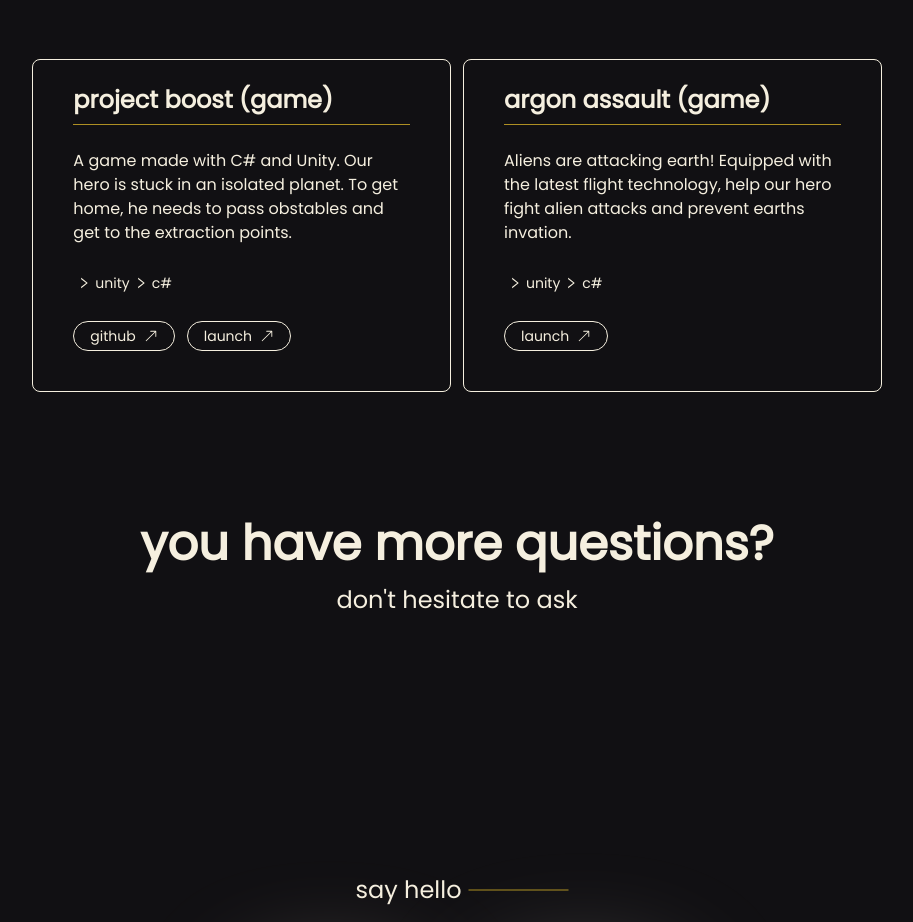
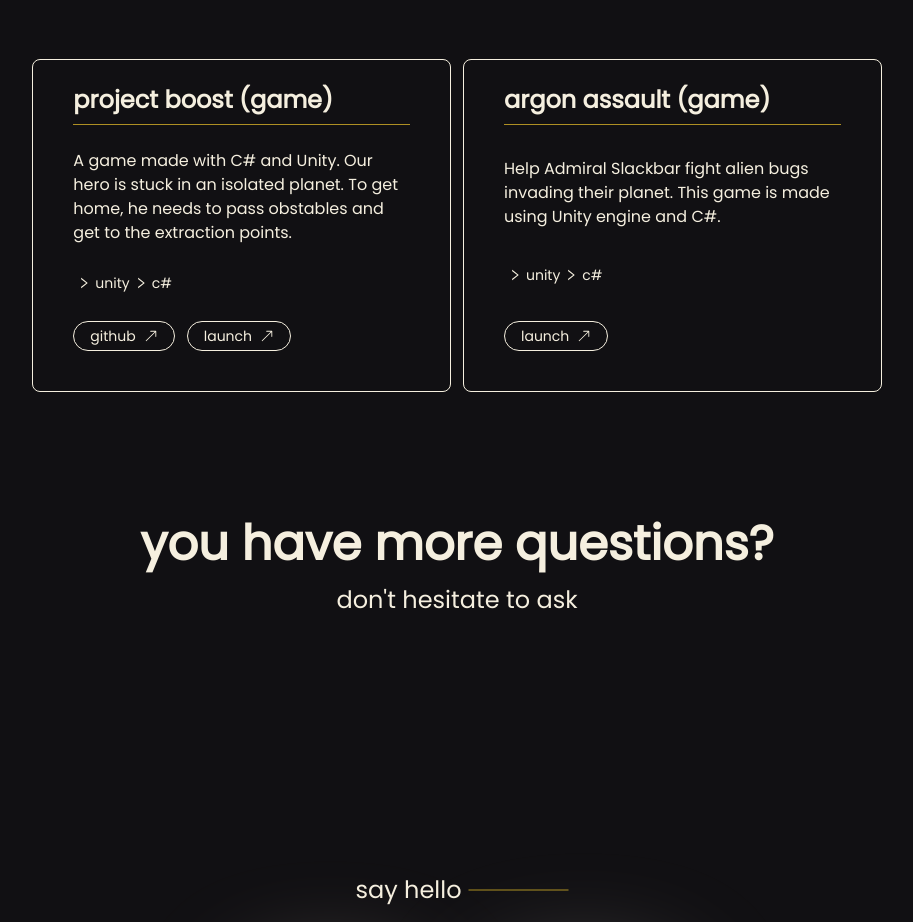
Before and after one commit to JayDampitan/new-portfolio, a Next.js app in the folder my-app/: page / in a window 1280 px wide. Shown: the part 2940-3862 px from the top of the page, without its empty margins (183-1096 px from the left). Built offline with nearby package versions, Linux system fonts and the light colour scheme.

Commit message:
change argon assult description

```diff
--- a/my-app/assets/workData.tsx
+++ b/my-app/assets/workData.tsx
@@ -58,7 +58,7 @@ export const OTHER__WORK__DATA = [
   {
     title: "argon assault (game)",
     description:
-      " Aliens are attacking earth! Equipped with the latest flight technology, help our hero fight alien attacks and prevent earths invation.",
+      " Help Admiral Slackbar fight alien bugs invading their planet. This game is made using Unity engine and C#.",
     background: "bg-gradient-to-r from-[#0ddd8645] to-[#0df1e2]",
     stacks: ["unity", "c#"],
     // github: "https://github.com/JayDampitan/Project-boost",
--- a/my-app/components/nav/Navbar.tsx
+++ b/my-app/components/nav/Navbar.tsx
@@ -11,7 +11,7 @@ type Props = {};
 
 const Navbar = (props: Props) => {
   const [navbarOpen, setNavbarOpen] = useState(false);
-  const [active, setActive] = useState(null);
+  const [active, setActive] = useState<string>("");
 
   const handleNav = () => {
     setNavbarOpen(!navbarOpen);
@@ -34,8 +34,8 @@ const Navbar = (props: Props) => {
           {NAV__LINKS.map((item, index) => (
             <li
               key={index}
-              className={`relative  nav-hover ${active === item && "active"}`}
-              onClick={() => setActive(item)}
+              className={`relative  nav-hover ${active === item.path && "active"}`}
+              onClick={() => setActive(item.path)}
             >
               <Link
                 className="flex text-white text-xl xl:text-lg cursor-pointer"
--- a/my-app/package.json
+++ b/my-app/package.json
@@ -26,6 +26,7 @@
     "typescript": "4.9.4"
   },
   "devDependencies": {
+    "@types/react-scroll": "^1.8.6",
     "autoprefixer": "^10.4.13",
     "postcss": "^8.4.21",
     "tailwindcss": "^3.2.4"
```
Also changed, not shown: 1 other file (tests, documents, lock files or other folders).
